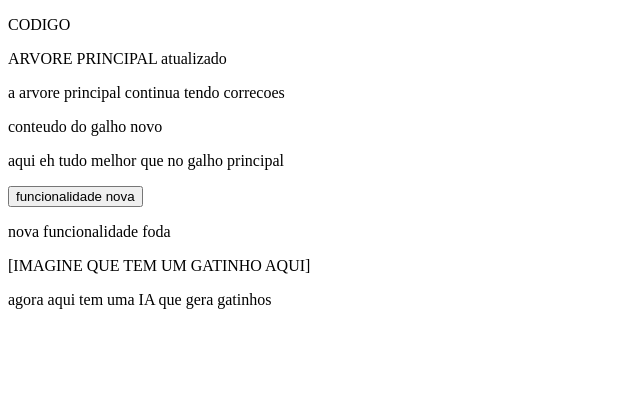
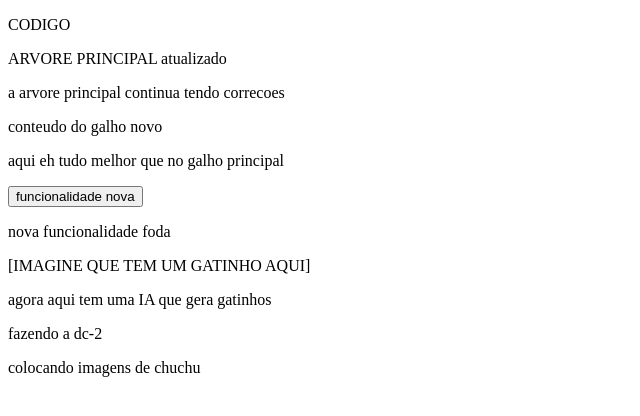
Before and after one commit to allanhal/branch, a plain HTML site: page index.html in a window 1280 px wide. Shown: the whole page, without its empty margins (0-640 px from the left). Drawn offline with Linux system fonts and the light colour scheme.

Commit message:
adicionei funcionalidades

```diff
--- a/index.html
+++ b/index.html
@@ -17,5 +17,9 @@
     <p>[IMAGINE QUE TEM UM GATINHO AQUI]</p>
     <p>agora aqui tem uma IA que gera gatinhos</p>
   </div>
+  <div>
+    fazendo a dc-2
+    <p>colocando imagens de chuchu</p>
+  </div>
 </body>
 </html>
```
